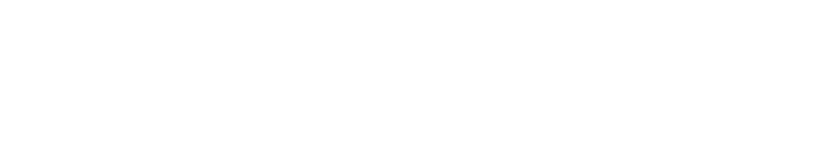
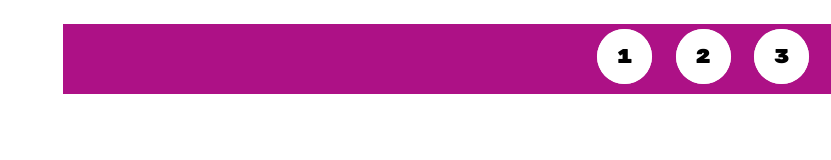
Before and after one commit to G-Salis/htmlcss-shoes, a plain HTML site: page index.html in a window 1280 px wide. Shown: the whole page, without its empty margins (449-1280 px from the left). Drawn offline with Linux system fonts and the light colour scheme.

Commit message:
Aggiunto header - menù navigazione

```diff
--- a/css/style.css
+++ b/css/style.css
@@ -2,6 +2,7 @@
   margin: 0;
   padding: 0;
   box-sizing: border-box;
+  font-family: 'Rubik Mono One', sans-serif;
 }
 
 .clearfix::after{
@@ -9,3 +10,49 @@
   display: table;
   clear: both;
 }
+
+html{
+  scroll-behavior: smooth;
+}
+
+header{
+  position: fixed;
+  top: 3%;
+  left: 40%;
+  width: 100%;
+  height: 70px;
+  background-color: #ad1186;
+  text-align: center;
+}
+
+header nav ul{
+  list-style: none;
+}
+
+header nav li{
+  display: inline-block;
+  /* line-height: 70px; */
+  margin: 5px;
+  border-radius: 50%;
+  background-color: white;
+}
+
+header nav li a{
+  display: inline-block;
+  text-decoration: none;
+  font-size: 20px;
+  color: #436BE1;
+  border-radius: 100%;
+  /* line-height: 70px; */
+}
+
+.active{
+  background: white;
+  color: black;
+  display: block;
+  padding: 15px 19px;
+  text-align: center;
+  text-decoration: none;
+  width: 100%;
+  border-radius: 50%;
+}
--- a/index.html
+++ b/index.html
@@ -5,9 +5,23 @@
   <meta http-equiv="X-UA-Compatible" content="IE=edge">
   <meta name="viewport" content="width=device-width, initial-scale=1.0">
   <link rel="stylesheet" href="css/style.css">
+  <link rel="preconnect" href="https://fonts.googleapis.com">
+<link rel="preconnect" href="https://fonts.gstatic.com" crossorigin>
+<link href="https://fonts.googleapis.com/css2?family=Rubik+Mono+One&display=swap" rel="stylesheet">
   <title>Shoes</title>
 </head>
 <body>
+  <header>
+
+    <nav>
+      <ul>
+        <li><a href="#uno" class="active">1</a></li>
+        <li><a href="#due" class="active">2</a></li>
+        <li><a href="#tre" class="active">3</a></li>
+      </ul>
+    </nav>
+
+  </header>
 
 </body>
 </html>
```
